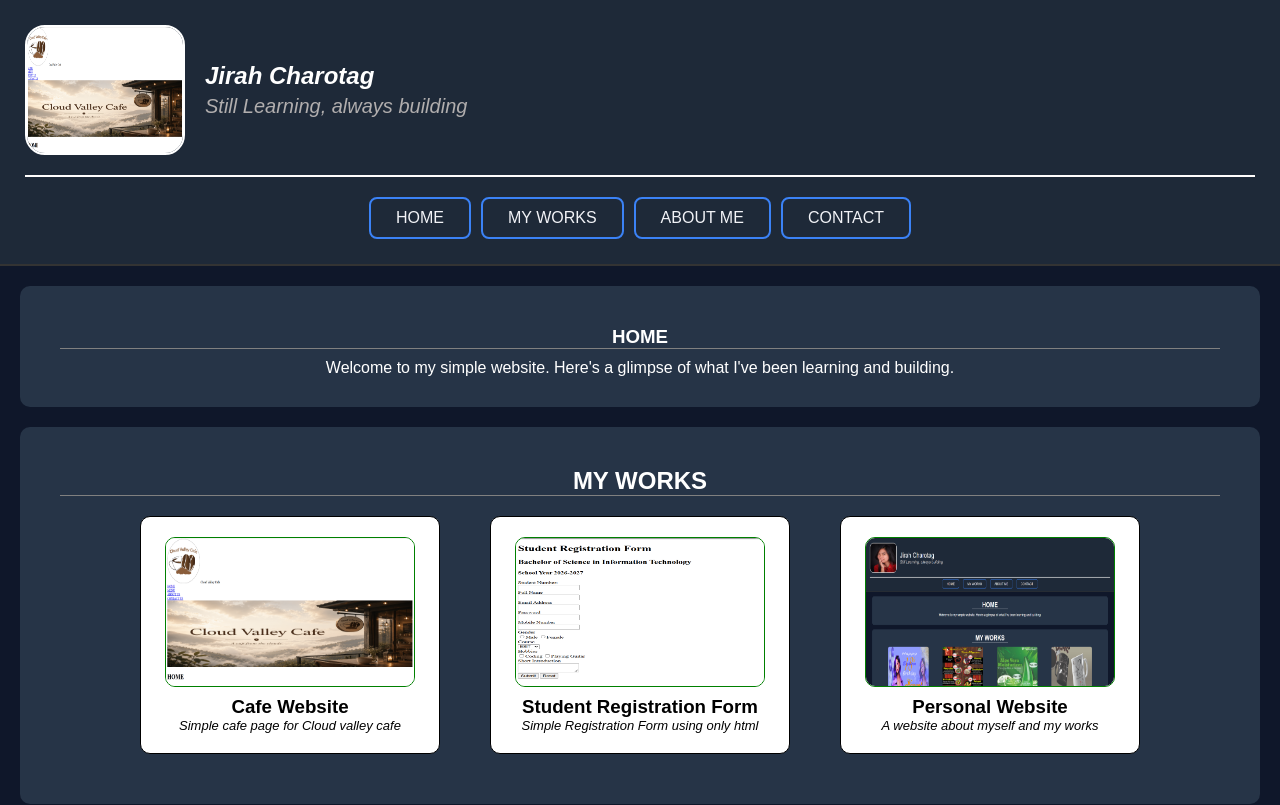
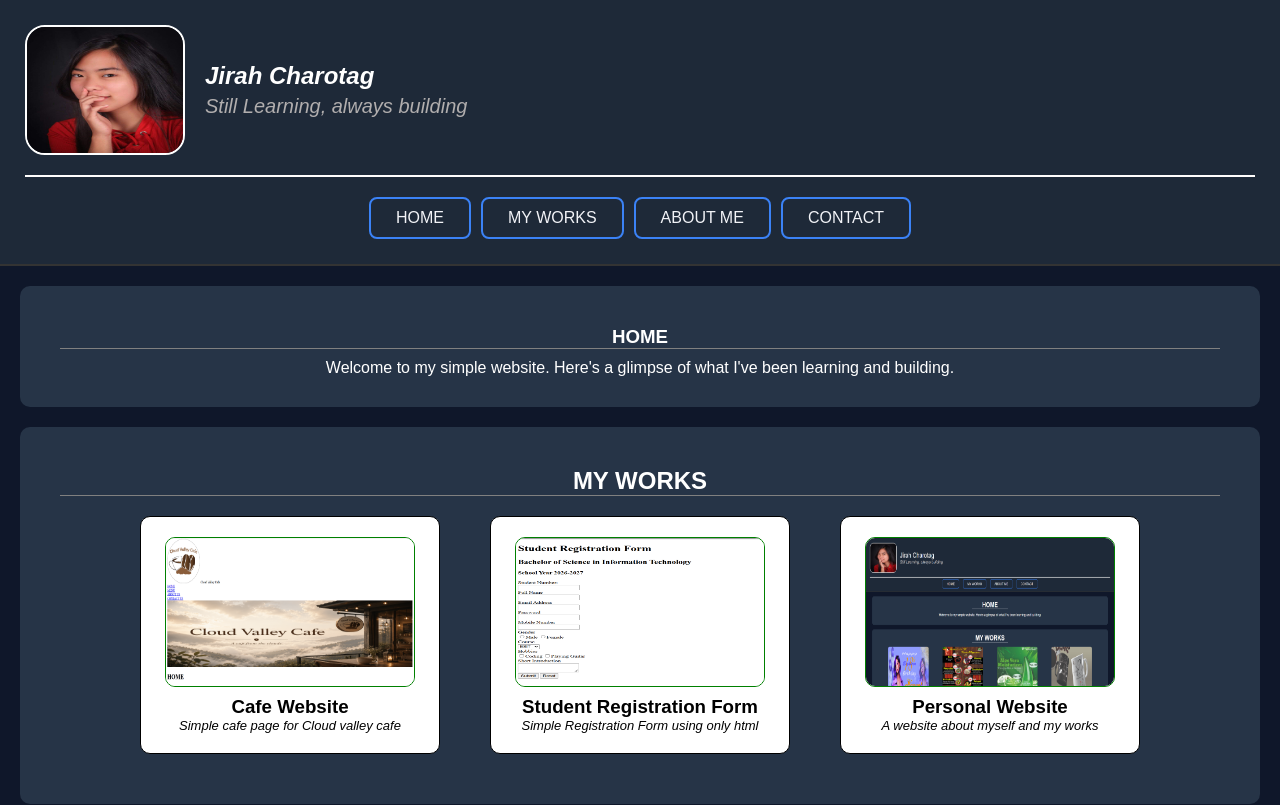
Before and after one commit to RehJai/Charotag_Portfolio, a plain HTML site: page index.html in a window 1280 px wide. Shown: the top 805 px of the page. Drawn offline with Linux system fonts and the light colour scheme.

Commit message:
Update index.html

```diff
--- a/index.html
+++ b/index.html
@@ -9,7 +9,7 @@
 <body>
     <header>
         <div class="my-profile">
-            <img  src="images/Website.png" alt="" srcset="">
+            <img  src="images/received_309567917939635.jpeg" alt="" srcset="">
 
             <div>
                 <h2>Jirah Charotag</h2>
```
